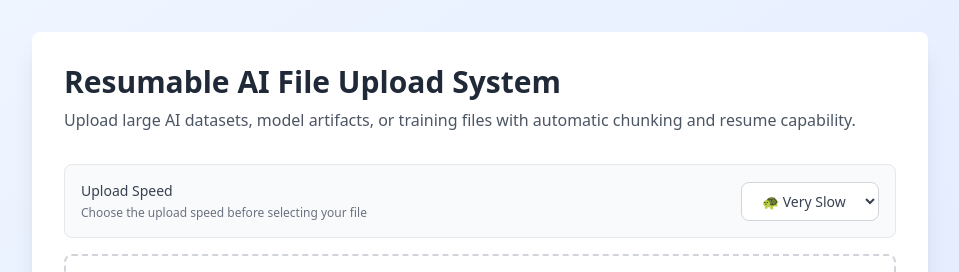
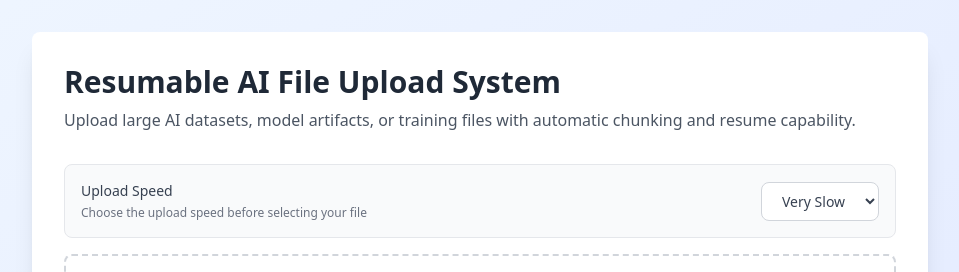
Before and after one commit to aakash1492/resumable_ai_file_upload_system, a React (Vite) app: page / in a window 1280 px wide. Shown: the top 272 px of the page, without its empty margins (160-1119 px from the left). Built offline with nearby package versions, Linux system fonts and the light colour scheme.

Commit message:
Update FileUpload.tsx

```diff
--- a/src/components/FileUpload.tsx
+++ b/src/components/FileUpload.tsx
@@ -85,10 +85,10 @@ export default function FileUpload({ onUploadStart }: FileUploadProps) {
 
   const getSpeedLabel = (speed: UploadSpeed): string => {
     const labels: Record<UploadSpeed, string> = {
-      fast: '⚡ Fast',
-      normal: '🚀 Normal',
-      slow: '🐌 Slow',
-      verySlow: '🐢 Very Slow',
+      fast: 'Fast',
+      normal: 'Normal',
+      slow: 'Slow',
+      verySlow: 'Very Slow',
     };
     return labels[speed];
   };
```
